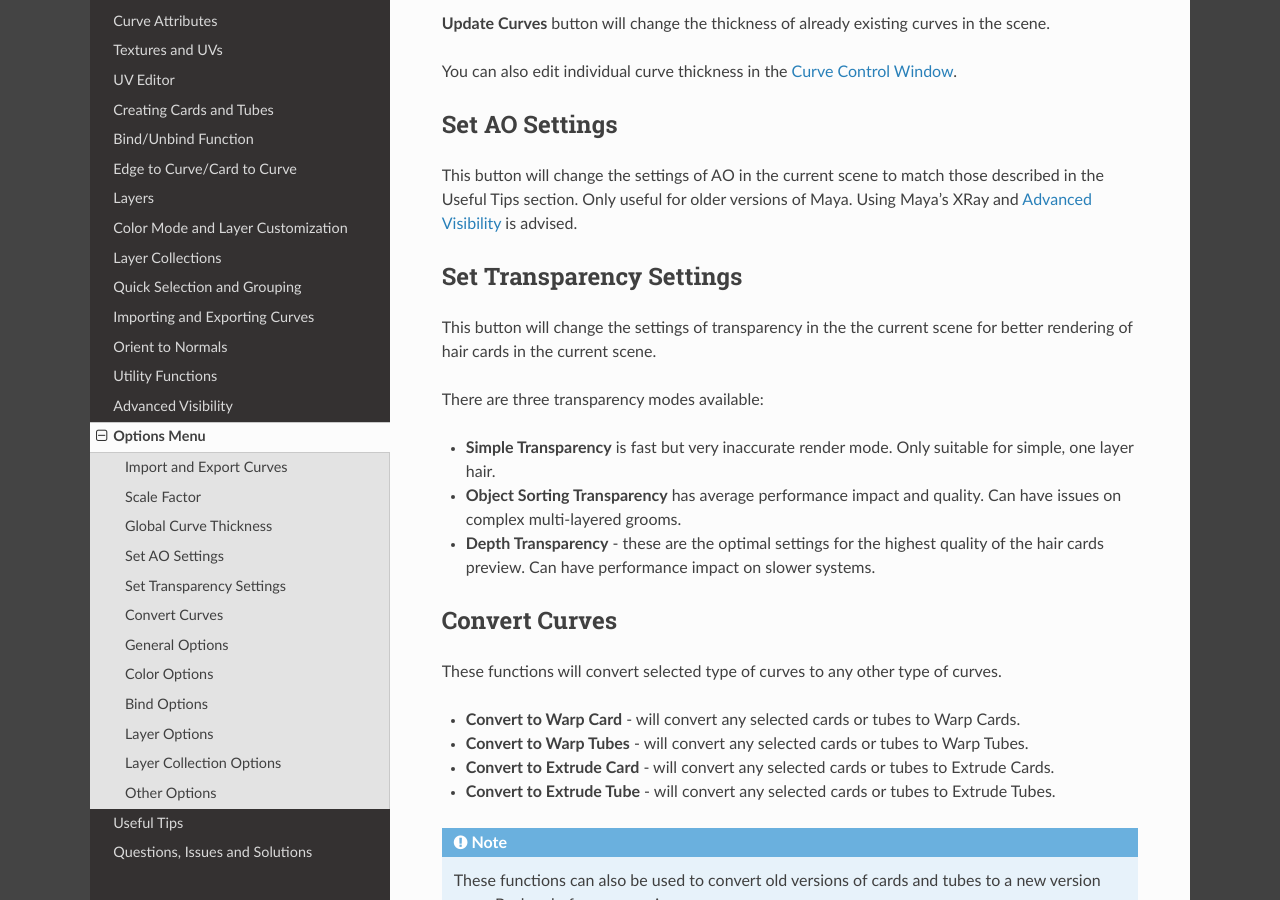
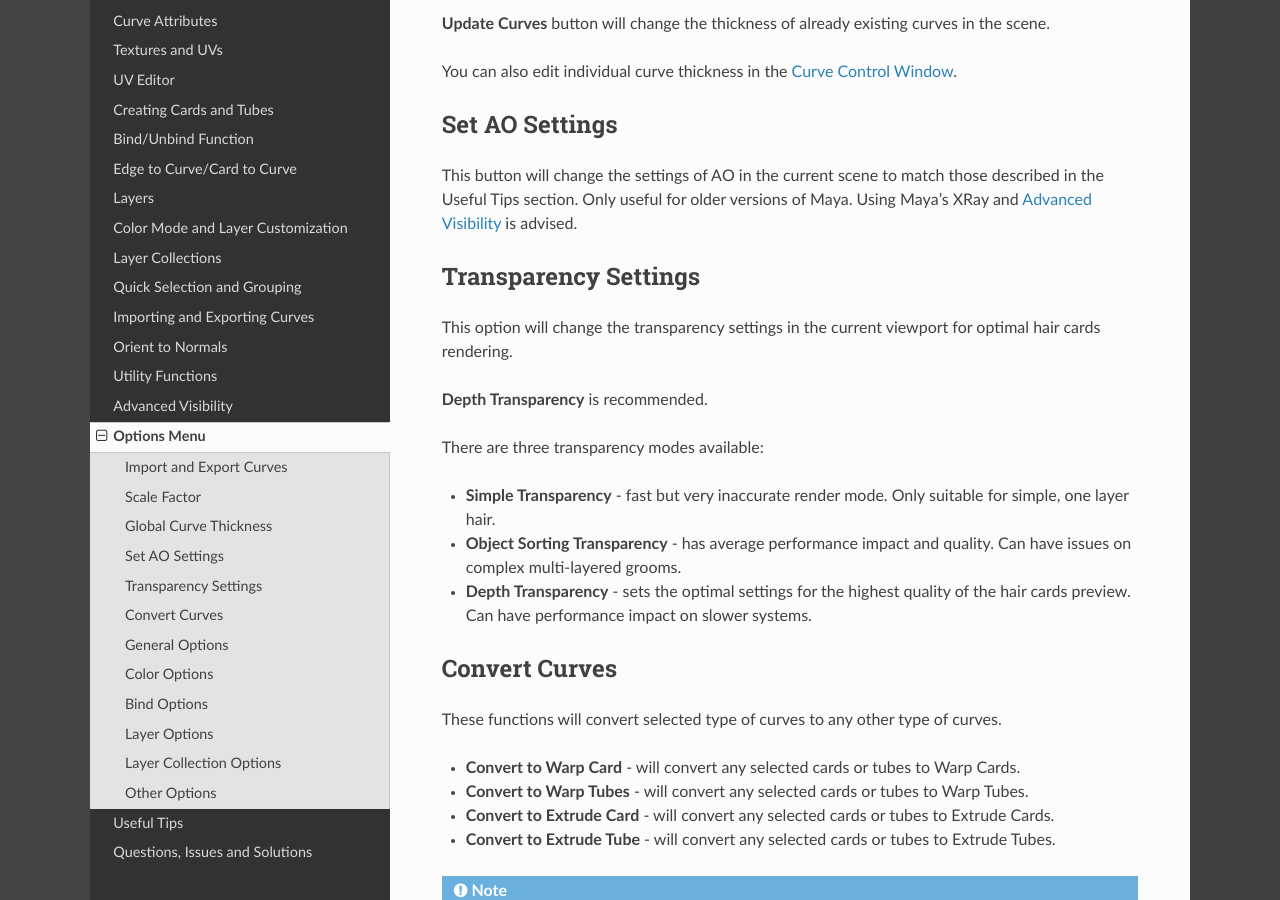
Before and after one commit to Video-Nomad/gs-curvetools-docs, a Sphinx documentation site: the page built from docs/source/options.rst, in a window 1280 px wide and 900 px high, scrolled down 1843 px. Built offline with Sphinx 7.4.7 and the Read the Docs theme 2.0.0, drawn with Linux system fonts in a browser that asks for light colours; pages that are not in the unit, such as notebooks, are missing from menus.

Commit message:
Updated transparency settings description

```diff
--- a/docs/source/options.rst
+++ b/docs/source/options.rst
@@ -69,16 +69,18 @@ Set AO Settings
 
 This button will change the settings of AO in the current scene to match those described in the Useful Tips section. Only useful for older versions of Maya. Using Maya's XRay and :ref:`advanced-visibility` is advised.
 
-Set Transparency Settings
-^^^^^^^^^^^^^^^^^^^^^^^^^
+Transparency Settings
+^^^^^^^^^^^^^^^^^^^^^
 
-This button will change the settings of transparency in the the current scene for better rendering of hair cards in the current scene.
+This option will change the transparency settings in the current viewport for optimal hair cards rendering.
+
+**Depth Transparency** is recommended.
 
 There are three transparency modes available:
 
-- **Simple Transparency** is fast but very inaccurate render mode. Only suitable for simple, one layer hair.
-- **Object Sorting Transparency** has average performance impact and quality. Can have issues on complex multi-layered grooms.
-- **Depth Transparency** - these are the optimal settings for the highest quality of the hair cards preview. Can have performance impact on slower systems.
+- **Simple Transparency** - fast but very inaccurate render mode. Only suitable for simple, one layer hair.
+- **Object Sorting Transparency** - has average performance impact and quality. Can have issues on complex multi-layered grooms.
+- **Depth Transparency** - sets the optimal settings for the highest quality of the hair cards preview. Can have performance impact on slower systems.
 
 Convert Curves
 ^^^^^^^^^^^^^^
```
